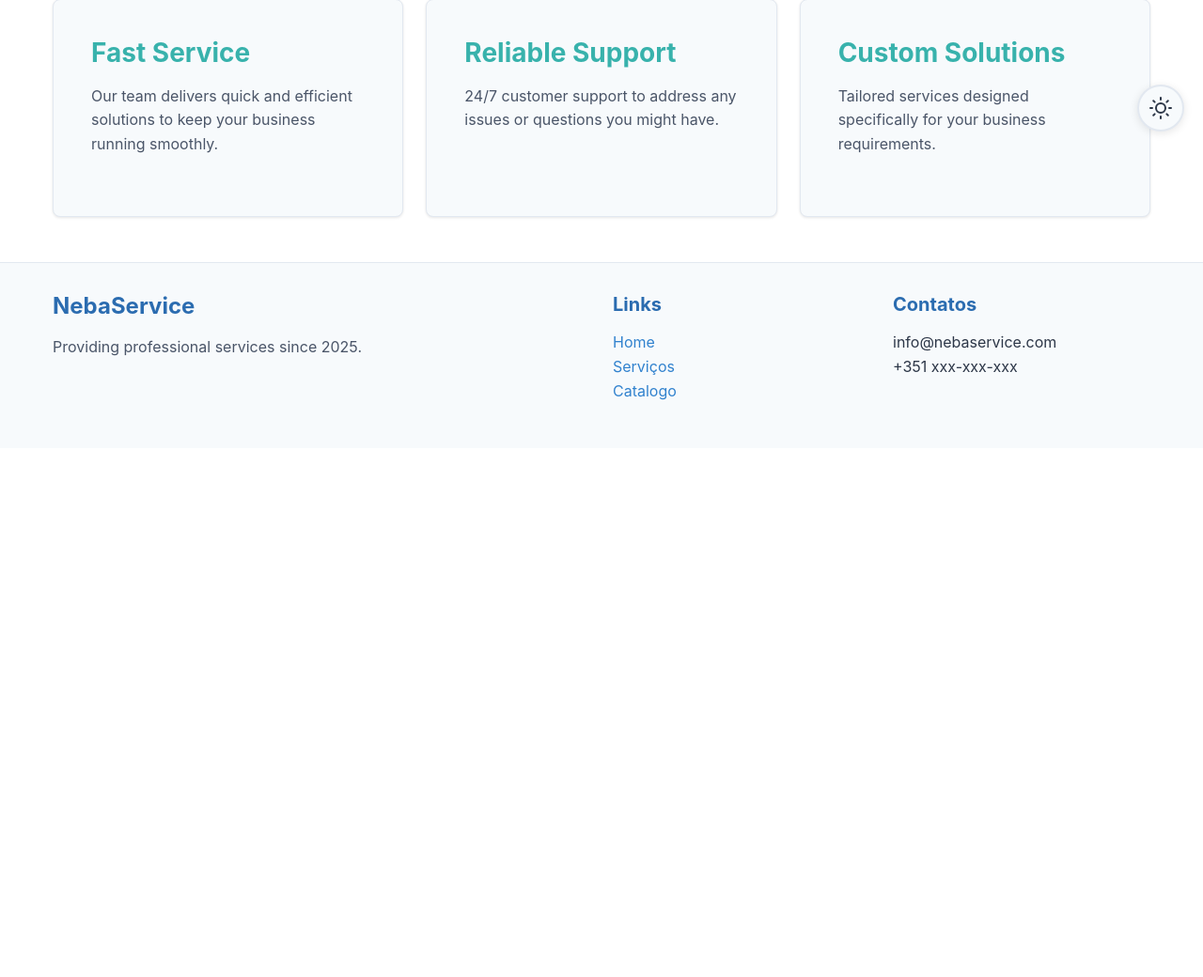
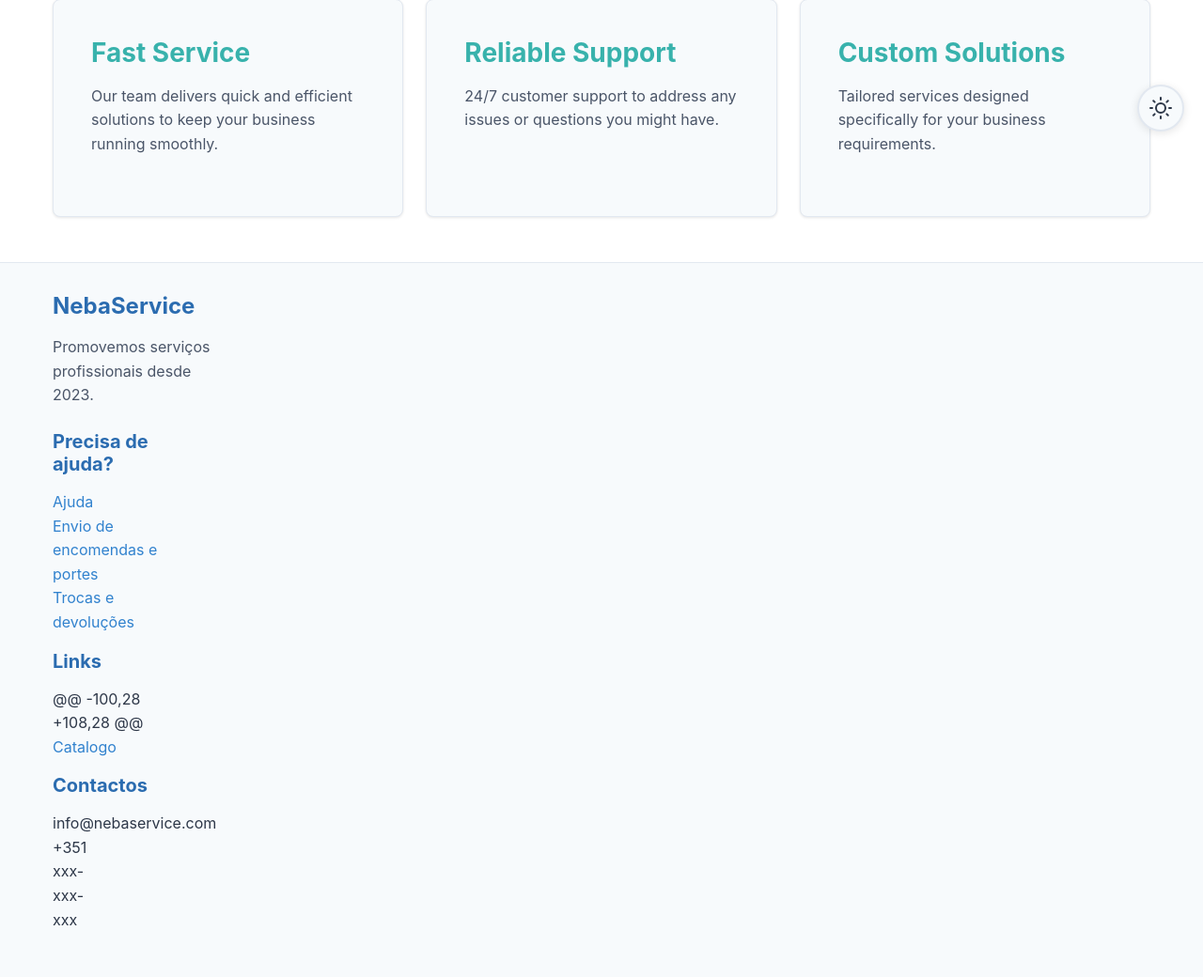
Before and after one commit to nyctopheliac/nebaservice, a PHP site: page / in a window 1280 px wide. Shown: the part 640-1680 px from the top of the page at 94% size. Before the commit the page ends 1066 px from the top, so only its background shows below. Run offline with PHP 8.4, Linux system fonts and the light colour scheme.

Commit message:
amanha ha mais #naotankomuitomaisdisto

```diff
--- a/index.php
+++ b/index.php
@@ -91,19 +91,28 @@
     <div class="container">
       <div class="row">
         <div class="col-md-6">
+        <div class="col-md-4">
           <h4>NebaService</h4>
-          <p>Providing professional services since 2025.</p>
+          <p>Promovemos serviços profissionais desde 2023.</p>
+        </div>
+        <div class="col-md-3">
+          <h5>Precisa de ajuda?</h5>
+          <ul class="list-unstyled">
+            <li><a href="#">Ajuda</a></li>
+            <li><a href="#">Envio de encomendas e portes</a></li>
+            <li><a href="#">Trocas e devoluções</a></li>
+          </ul>
         </div>
         <div class="col-md-3">
           <h5>Links</h5>
           <ul class="list-unstyled">
-            <li><a href="index.php">Home</a></li>
-            <li><a href="servicos.php">Serviços</a></li>
+@@ -100,28 +108,28 @@
             <li><a href="catalogo.php">Catalogo</a></li>
           </ul>
         </div>
         <div class="col-md-3">
-          <h5>Contatos</h5>
+        <div class="col-md-2">
+          <h5>Contactos</h5>
           <ul class="list-unstyled">
             <li>info@nebaservice.com</li>
             <li>+351 xxx-xxx-xxx</li>
```
Also changed, not shown: aboutUs.html (+16 -17 lines), definicoes.html (added, +33 -0 lines).
